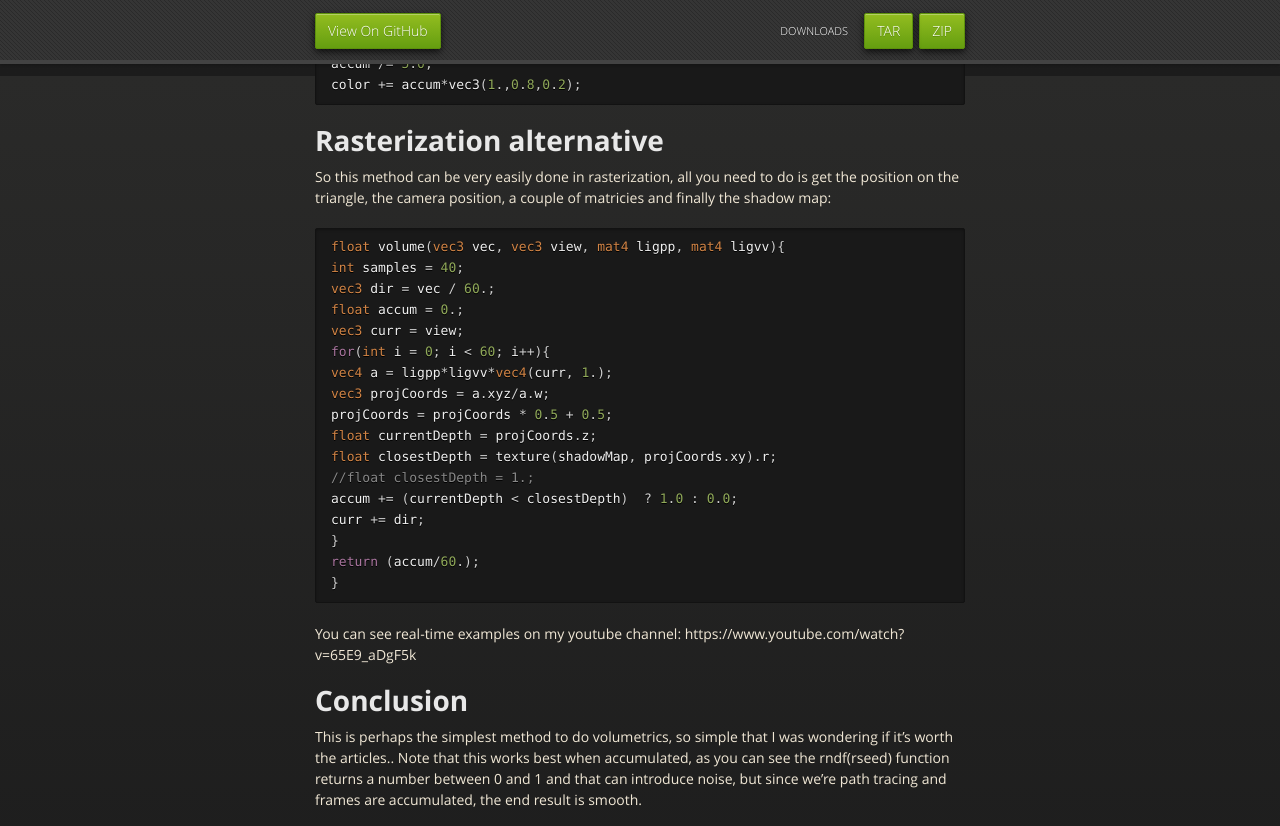
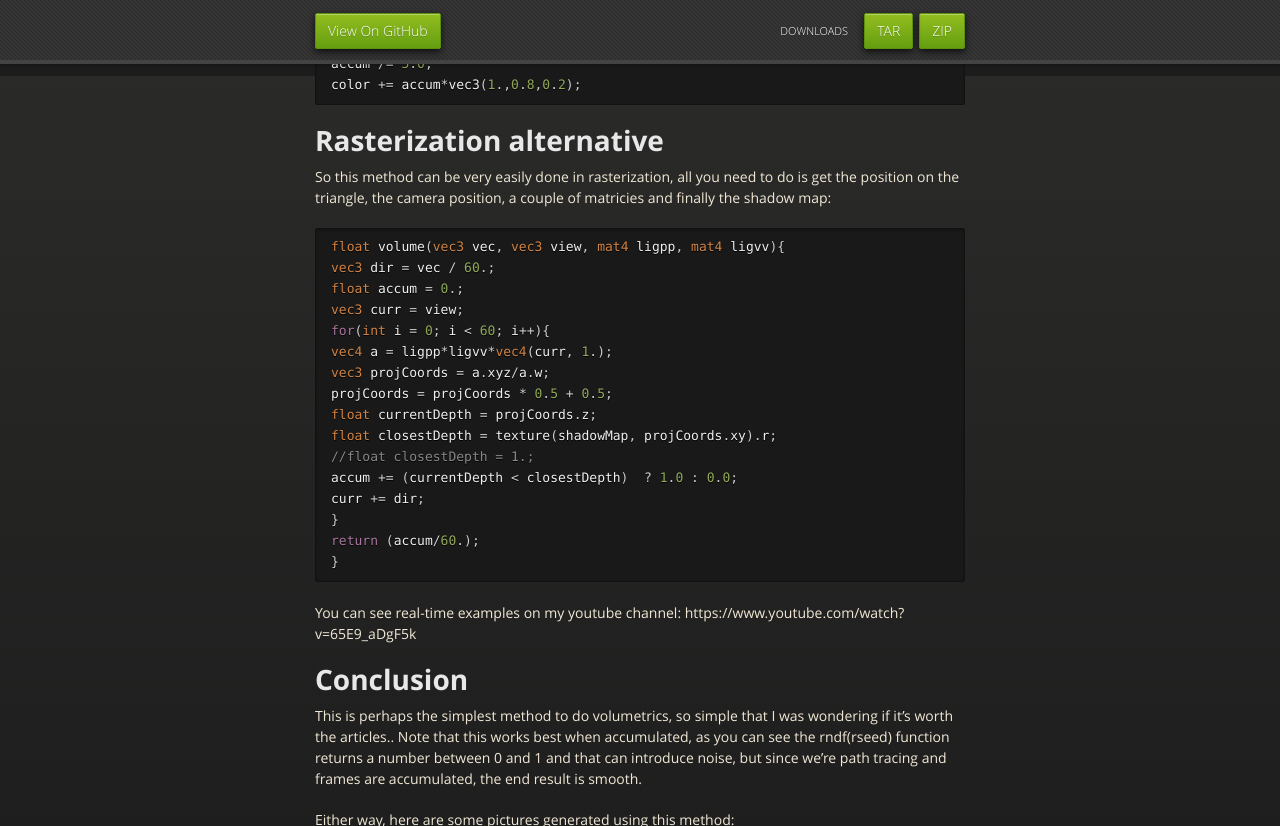
Before and after one commit to NamelessCoding/NamelessCoding.github.io, a Jekyll site: the page built from volumetrics2.md, in a window 1280 px wide and 900 px high, scrolled down 824 px, cut to the strip 0-826 px from the top of the window. Built offline with Jekyll 4.4.1, drawn with Linux system fonts in a browser that asks for light colours; our own code applies the rules of GitHub Pages for plain Markdown files.

Commit message:
Update volumetrics2.md

````diff
--- a/volumetrics2.md
+++ b/volumetrics2.md
@@ -32,7 +32,6 @@
 
 ```glsl
 float volume(vec3 vec, vec3 view, mat4 ligpp, mat4 ligvv){
-int samples = 40;
 vec3 dir = vec / 60.;
 float accum = 0.;
 vec3 curr = view;
````
